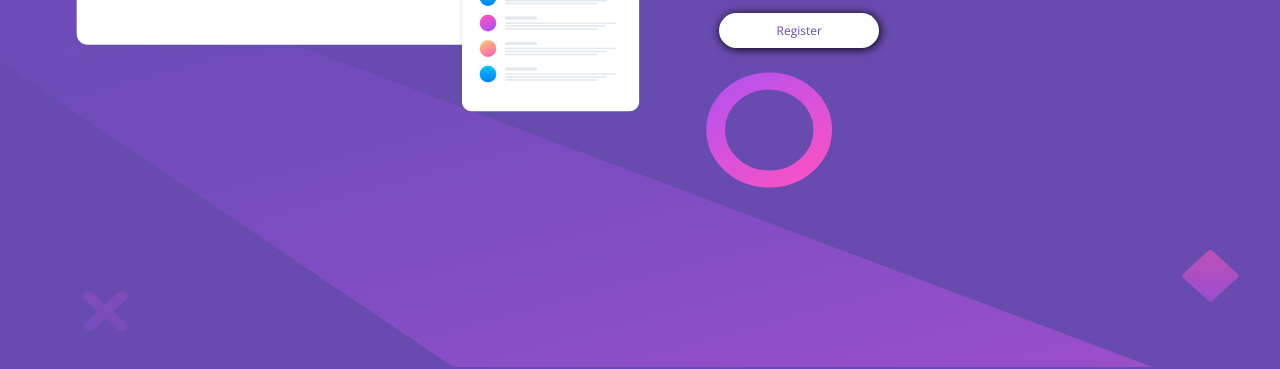
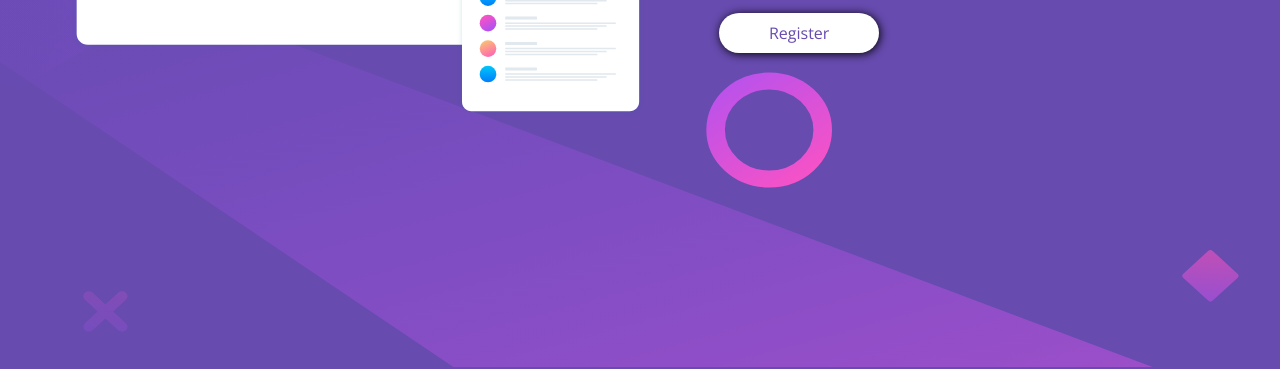
Before and after one commit to taylor2317/landing-page, a plain HTML site: page index.html in a window 1280 px wide. Shown: the part 433-802 px from the top of the page. Drawn offline with nearby package versions, Linux system fonts and the light colour scheme.

Commit message:
Add files via upload

```diff
--- a/styles.css
+++ b/styles.css
@@ -110,7 +110,7 @@ img{
     .title {
         font-size: 200%;
     }
-    .desc {
+    .desc, .butt {
         font-size: 100%;
     }
     .socials a{
```
